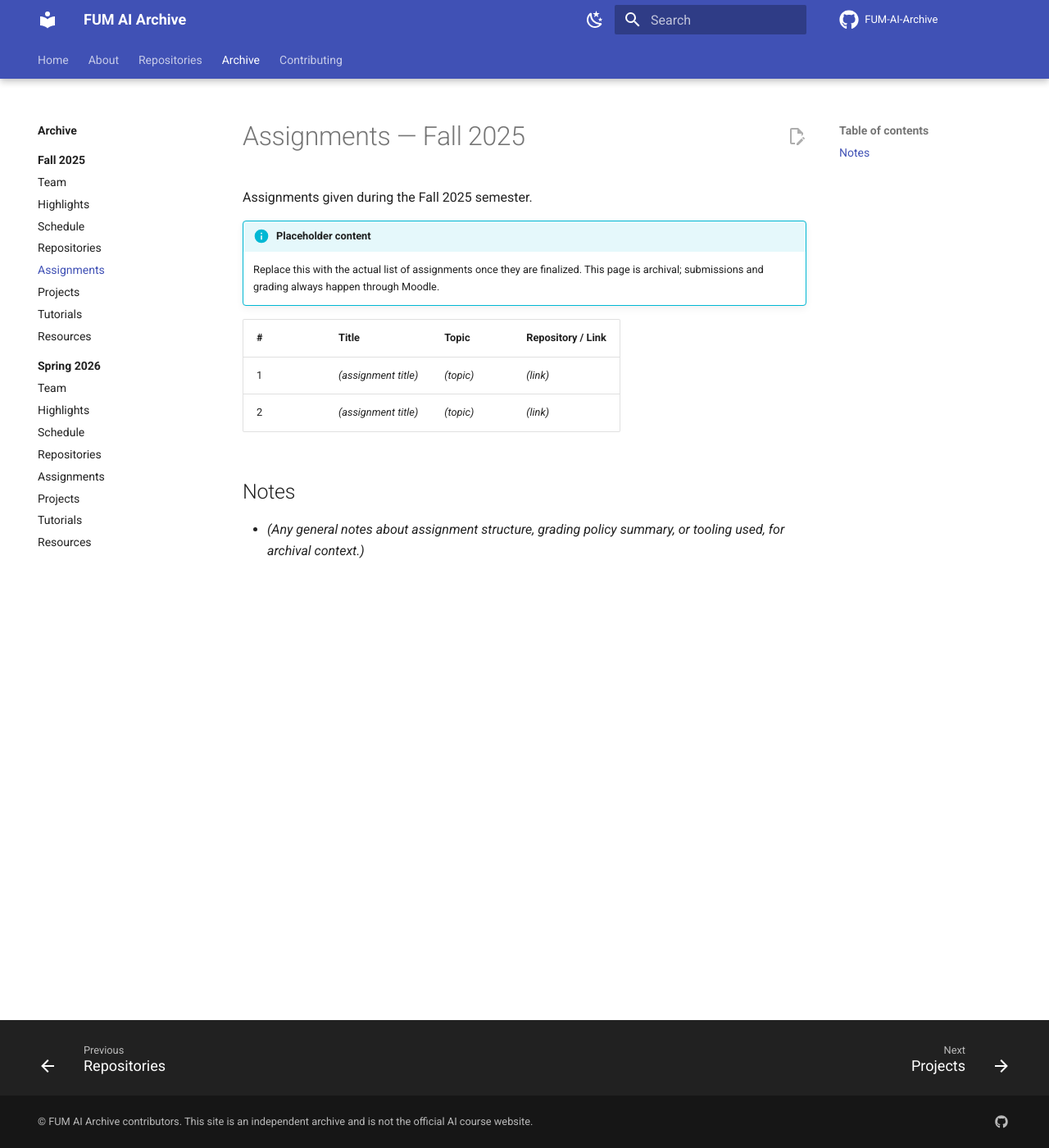
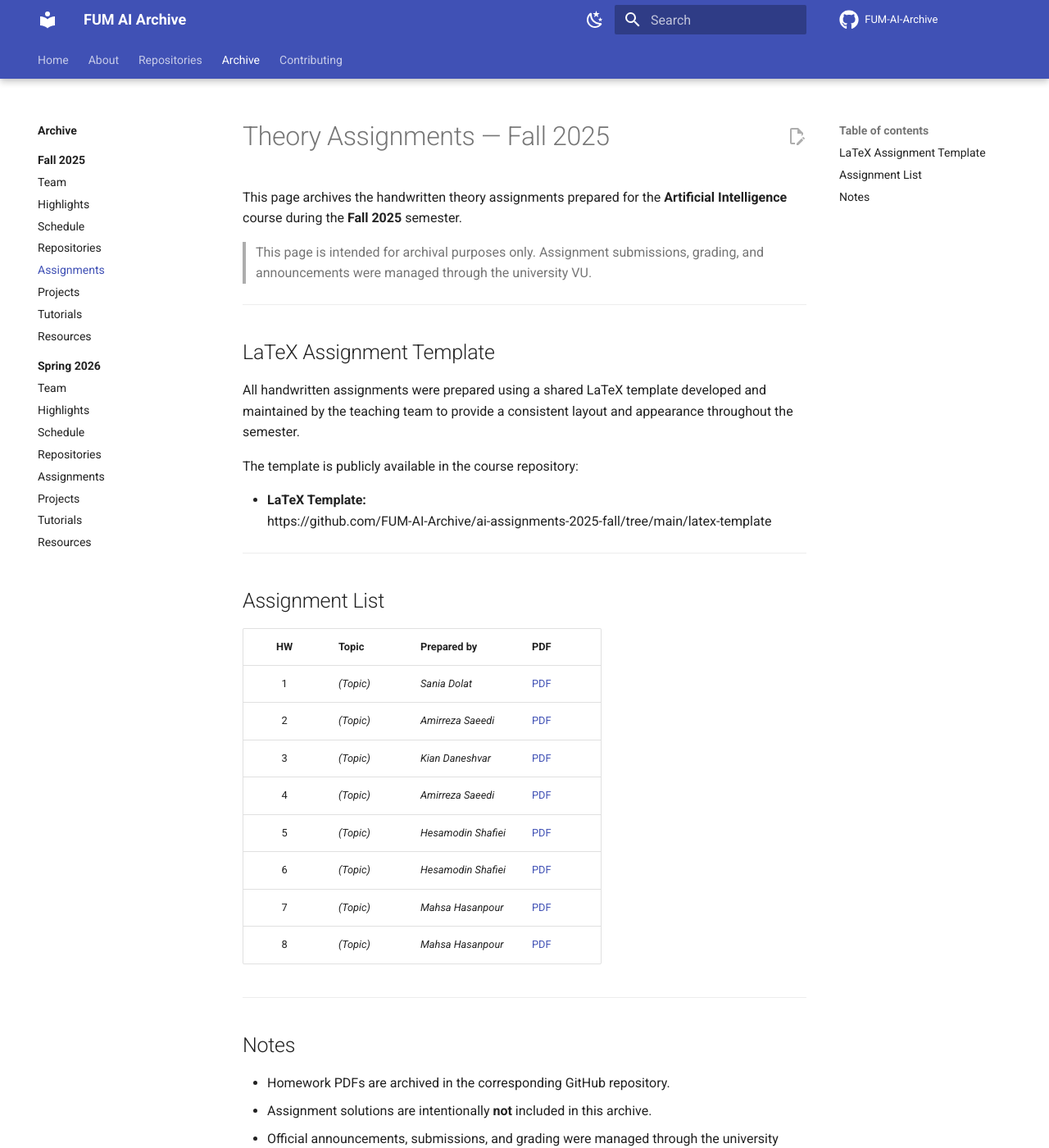
Before and after one commit to FUM-AI-Archive/fum-ai-archive.github.io, an MkDocs documentation site: the page built from docs/archive/fall-2025/assignments.md, in a window 1280 px wide and 1400 px high. Shown: the whole window at 82% size. Built offline with MkDocs 1.6.1 and Material for MkDocs 9.7.7, drawn with Linux system fonts in a browser that asks for light colours; some of the changed text lies outside the part shown.

Commit message:
docs: added initial updates on assinment pages

```diff
--- a/docs/archive/fall-2025/assignments.md
+++ b/docs/archive/fall-2025/assignments.md
@@ -1,18 +1,46 @@
-# Assignments — Fall 2025
+# Theory Assignments — Fall 2025
 
-Assignments given during the Fall 2025 semester.
+This page archives the handwritten theory assignments prepared for the
+**Artificial Intelligence** course during the **Fall 2025** semester.
 
-!!! info "Placeholder content"
-    Replace this with the actual list of assignments once they are
-    finalized. This page is archival; submissions and grading always
-    happen through Moodle.
+> This page is intended for archival purposes only.
+> Assignment submissions, grading, and announcements were managed through
+> the university VU.
 
-| # | Title | Topic | Repository / Link |
-|---|---|---|---|
-| 1 | _(assignment title)_ | _(topic)_ | _(link)_ |
-| 2 | _(assignment title)_ | _(topic)_ | _(link)_ |
+---
+
+## LaTeX Assignment Template
+
+All handwritten assignments were prepared using a shared LaTeX template
+developed and maintained by the teaching team to provide a consistent
+layout and appearance throughout the semester.
+
+The template is publicly available in the course repository:
+
+- **LaTeX Template:**
+  https://github.com/FUM-AI-Archive/ai-assignments-2025-fall/tree/main/latex-template
+
+---
+
+## Assignment List
+
+| HW | Topic | Prepared by | PDF |
+|:--:|-------|-------------|-----|
+| 1 | _(Topic)_ | _Sania Dolat_ | [PDF](https://github.com/FUM-AI-Archive/ai-assignments-2025-fall/blob/main/HW1/FUM-Artificial-intelligence-HW%2301.pdf) |
+| 2 | _(Topic)_ | _Amirreza Saeedi_ | [PDF](https://github.com/FUM-AI-Archive/ai-assignments-2025-fall/blob/main/HW2/FUM-Artificial-intelligence-HW%2302.pdf) |
+| 3 | _(Topic)_ | _Kian Daneshvar_ | [PDF](https://github.com/FUM-AI-Archive/ai-assignments-2025-fall/blob/main/HW3/FUM-Artificial-intelligence-HW%2303.pdf) |
+| 4 | _(Topic)_ | _Amirreza Saeedi_ | [PDF](https://github.com/FUM-AI-Archive/ai-assignments-2025-fall/blob/main/HW4/FUM-Artificial-intelligence-HW%2304.pdf) |
+| 5 | _(Topic)_ | _Hesamodin Shafiei_ | [PDF](https://github.com/FUM-AI-Archive/ai-assignments-2025-fall/blob/main/HW5/FUM-Artificial-intelligence-HW%2305.pdf) |
+| 6 | _(Topic)_ | _Hesamodin Shafiei_ | [PDF](https://github.com/FUM-AI-Archive/ai-assignments-2025-fall/blob/main/HW6/FUM-Artificial-intelligence-HW%2306.pdf) |
+| 7 | _(Topic)_ | _Mahsa Hasanpour_ | [PDF](https://github.com/FUM-AI-Archive/ai-assignments-2025-fall/blob/main/HW7/FUM-Artificial-intelligence-HW%2307.pdf) |
+| 8 | _(Topic)_ | _Mahsa Hasanpour_ | [PDF](https://github.com/FUM-AI-Archive/ai-assignments-2025-fall/blob/main/HW8/FUM-Artificial-intelligence-HW%2308.pdf) |
+
+---
 
 ## Notes
 
-- _(Any general notes about assignment structure, grading policy summary,
-  or tooling used, for archival context.)_
+- Homework PDFs are archived in the corresponding GitHub repository.
+- Assignment solutions are intentionally **not** included in this archive.
+- Official announcements, submissions, and grading were managed through the university Moodle.
+
+---
```
